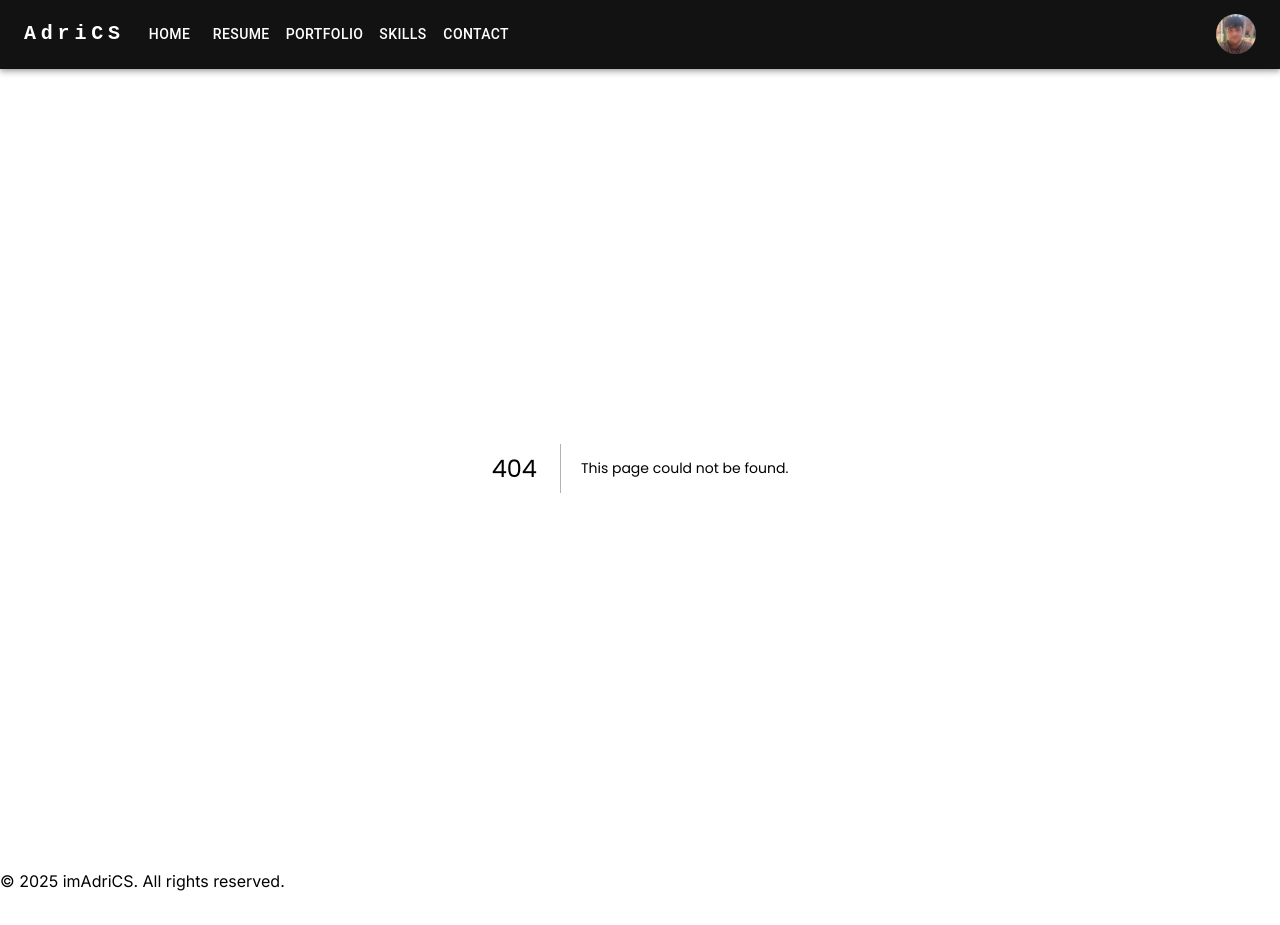
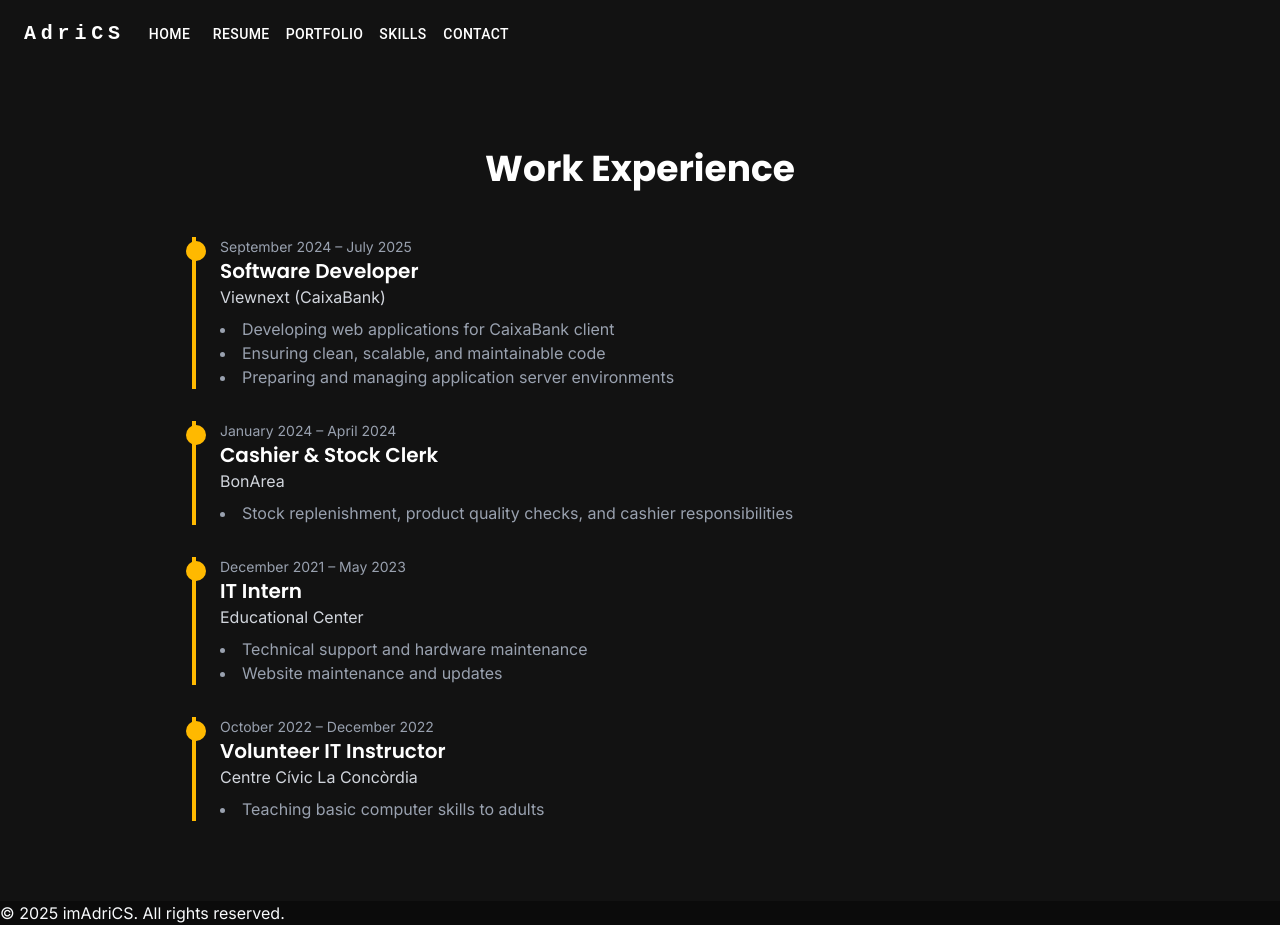
Before and after one commit to Adriics/portfolio, a Next.js app: page /experience in a window 1280 px wide. Before the commit this address had no page. Before the commit the page ends 893 px from the top, so only its background shows below. Built offline with nearby package versions, Linux system fonts and the light colour scheme.

Commit message:
feat: add experience section

```diff
--- /dev/null
+++ b/src/app/experience/page.tsx
@@ -0,0 +1,5 @@
+import Experience from "@/components/sections/Experience"
+
+export default function Home() {
+  return <Experience />
+}
--- a/src/app/page.tsx
+++ b/src/app/page.tsx
@@ -3,12 +3,14 @@ import AboutMe from "./about-me/page"
 import { Projects } from "@/components/sections/Projects"
 import Skills from "@/components/sections/Skills"
 import { Contact } from "@/components/sections/Contact"
+import Experience from "@/components/sections/Experience"
 
 export default function Home() {
   return (
     <main className="flex flex-col gap-32 p-8 sm:p-20">
       <Hero />
       <AboutMe />
+      <Experience />
       <Projects />
       <Skills />
       <Contact />
--- a/src/components/layout/ResponsiveAppBar.tsx
+++ b/src/components/layout/ResponsiveAppBar.tsx
@@ -9,9 +9,7 @@ import Typography from "@mui/material/Typography"
 import Menu from "@mui/material/Menu"
 import MenuIcon from "@mui/icons-material/Menu"
 import Container from "@mui/material/Container"
-import Avatar from "@mui/material/Avatar"
 import Button from "@mui/material/Button"
-import Tooltip from "@mui/material/Tooltip"
 import MenuItem from "@mui/material/MenuItem"
 
 export const pages = [
@@ -21,23 +19,15 @@ export const pages = [
   { name: "Skills", href: "#skills" },
   { name: "Contact", href: "#contact" },
 ]
-const settings = ["Profile", "Account", "Dashboard", "Logout"]
 
 function ResponsiveAppBar() {
   const [anchorElNav, setAnchorElNav] = React.useState<null | HTMLElement>(null)
-  const [anchorElUser, setAnchorElUser] = React.useState<null | HTMLElement>(
-    null
-  )
 
   const handleOpenNavMenu = (event: React.MouseEvent<HTMLElement>) => {
     setAnchorElNav(event.currentTarget)
   }
-  const handleOpenUserMenu = (event: React.MouseEvent<HTMLElement>) => {
-    setAnchorElUser(event.currentTarget)
-  }
 
   const handleCloseNavMenu = () => setAnchorElNav(null)
-  const handleCloseUserMenu = () => setAnchorElUser(null)
 
   return (
     <AppBar position="static" sx={{ bgcolor: "#121212" }}>
@@ -134,32 +124,6 @@ function ResponsiveAppBar() {
               </Button>
             ))}
           </Box>
-
-          <Box sx={{ flexGrow: 0 }}>
-            <Tooltip title="Open settings">
-              <IconButton onClick={handleOpenUserMenu} sx={{ p: 0 }}>
-                <Avatar alt="Adrian Calvache" src="/avatar.jpeg" />
-              </IconButton>
-            </Tooltip>
-            <Menu
-              sx={{ mt: "45px" }}
-              id="user-menu-appbar"
-              anchorEl={anchorElUser}
-              anchorOrigin={{ vertical: "top", horizontal: "right" }}
-              keepMounted
-              transformOrigin={{ vertical: "top", horizontal: "right" }}
-              open={Boolean(anchorElUser)}
-              onClose={handleCloseUserMenu}
-            >
-              {settings.map((setting) => (
-                <MenuItem key={setting} onClick={handleCloseUserMenu}>
-                  <Typography sx={{ textAlign: "center" }}>
-                    {setting}
-                  </Typography>
-                </MenuItem>
-              ))}
-            </Menu>
-          </Box>
         </Toolbar>
       </Container>
     </AppBar>
--- /dev/null
+++ b/src/components/sections/Experience.tsx
@@ -0,0 +1,62 @@
+export default function Experience() {
+  const jobs = [
+    {
+      date: "September 2024 – July 2025",
+      title: "Software Developer",
+      company: "Viewnext (CaixaBank)",
+      tasks: [
+        "Developing web applications for CaixaBank client",
+        "Ensuring clean, scalable, and maintainable code",
+        "Preparing and managing application server environments",
+      ],
+    },
+    {
+      date: "January 2024 – April 2024",
+      title: "Cashier & Stock Clerk",
+      company: "BonArea",
+      tasks: [
+        "Stock replenishment, product quality checks, and cashier responsibilities",
+      ],
+    },
+    {
+      date: "December 2021 – May 2023",
+      title: "IT Intern",
+      company: "Educational Center",
+      tasks: [
+        "Technical support and hardware maintenance",
+        "Website maintenance and updates",
+      ],
+    },
+    {
+      date: "October 2022 – December 2022",
+      title: "Volunteer IT Instructor",
+      company: "Centre Cívic La Concòrdia",
+      tasks: ["Teaching basic computer skills to adults"],
+    },
+  ]
+
+  return (
+    <section
+      id="experience"
+      className="min-h-screen bg-[#121212] text-white px-6 py-20"
+    >
+      <h2 className="text-4xl font-bold text-center mb-12">Work Experience</h2>
+
+      <div className="max-w-4xl mx-auto space-y-8">
+        {jobs.map((job, idx) => (
+          <div key={idx} className="border-l-4 border-amber-400 pl-6 relative">
+            <span className="absolute -left-[10px] top-1 w-5 h-5 bg-amber-400 rounded-full"></span>
+            <p className="text-sm text-gray-400">{job.date}</p>
+            <h3 className="text-xl font-semibold">{job.title}</h3>
+            <p className="text-gray-300 mb-2">{job.company}</p>
+            <ul className="list-disc list-inside text-gray-400">
+              {job.tasks.map((task, i) => (
+                <li key={i}>{task}</li>
+              ))}
+            </ul>
+          </div>
+        ))}
+      </div>
+    </section>
+  )
+}
```
Also changed, not shown: public/avatar.jpeg (deleted).
